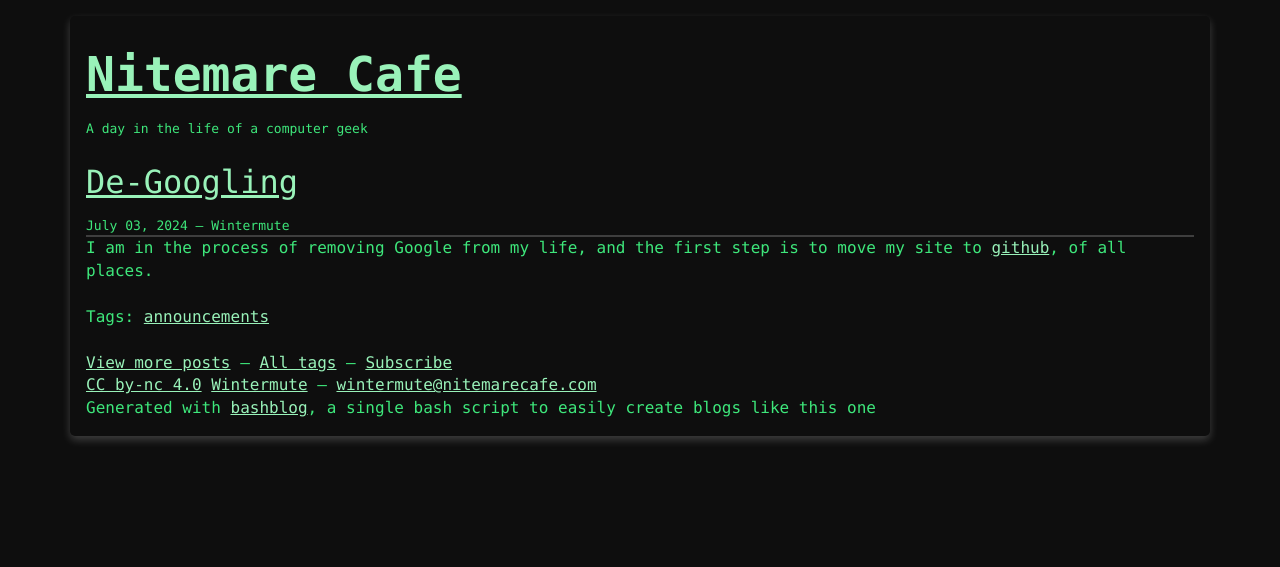
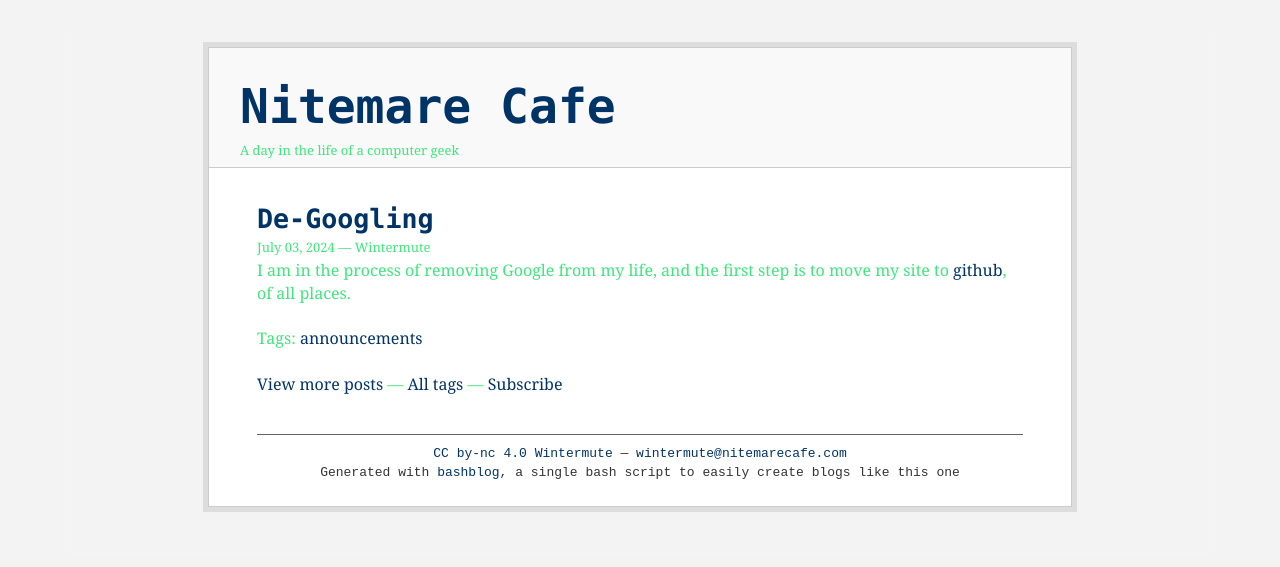
Before and after one commit to Wintermute740/Wintermute740.github.io, a PHP site: page /index.html in a window 1280 px wide. Shown: the top 567 px of the page. Run offline with PHP 8.4, Linux system fonts and the light colour scheme.

Commit message:
Updating blog

```diff
--- a/card.css
+++ b/card.css
@@ -1,3 +1,22 @@
+body{font-family:Georgia,"Times New Roman",Times,serif;margin:0;padding:0;background-color:#F3F3F3;}
+        #divbodyholder{padding:5px;background-color:#DDD;width:100%;max-width:874px;margin:24px auto;}
+        #divbody{border:solid 1px #ccc;background-color:#fff;padding:0px 48px 24px 48px;top:0;}
+        .headerholder{background-color:#f9f9f9;border-top:solid 1px #ccc;border-left:solid 1px #ccc;border-right:solid 1px #ccc;}
+        .header{width:100%;max-width:800px;margin:0px auto;padding-top:24px;padding-bottom:8px;}
+        .content{margin-bottom:5%;}
+        .nomargin{margin:0;}
+        .description{margin-top:10px;border-top:solid 1px #666;padding:10px 0;}
+        h3{font-size:20pt;width:100%;font-weight:bold;margin-top:32px;margin-bottom:0;}
+        .clear{clear:both;}
+        #footer{padding-top:10px;border-top:solid 1px #666;color:#333333;text-align:center;font-size:small;font-family:"Courier New","Courier",monospace;}
+        a{text-decoration:none;color:#003366 !important;}
+        a:visited{text-decoration:none;color:#336699 !important;}
+        blockquote{background-color:#f9f9f9;border-left:solid 4px #e9e9e9;margin-left:12px;padding:12px 12px 12px 24px;}
+        blockquote img{margin:12px 0px;}
+        blockquote iframe{margin:12px 0px;}
+
+
+
 .card {
   /* Add shadows to create the "card" effect */
   box-shadow: 0 4px 8px 0 rgba(255,255,255,0.2);
```
